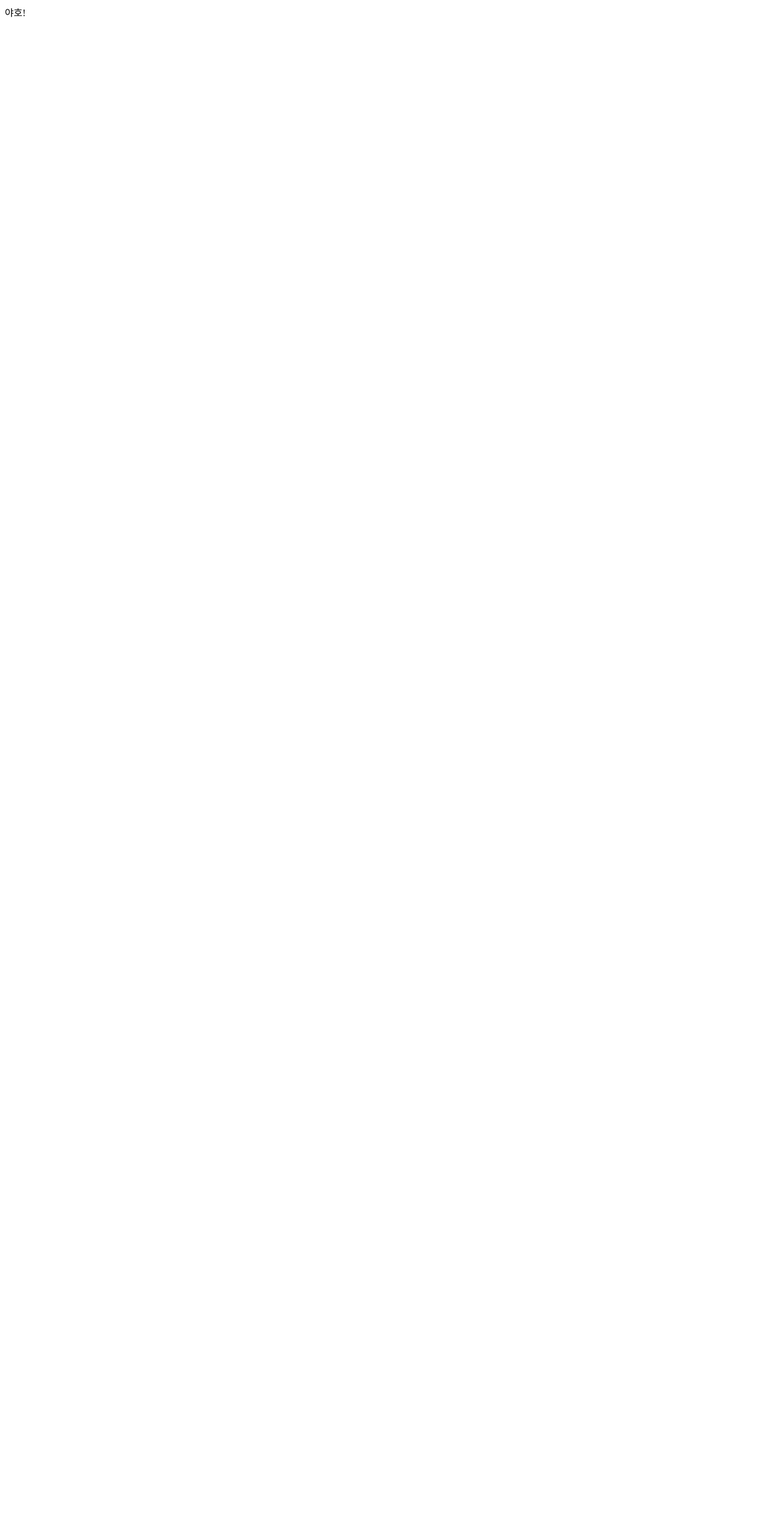
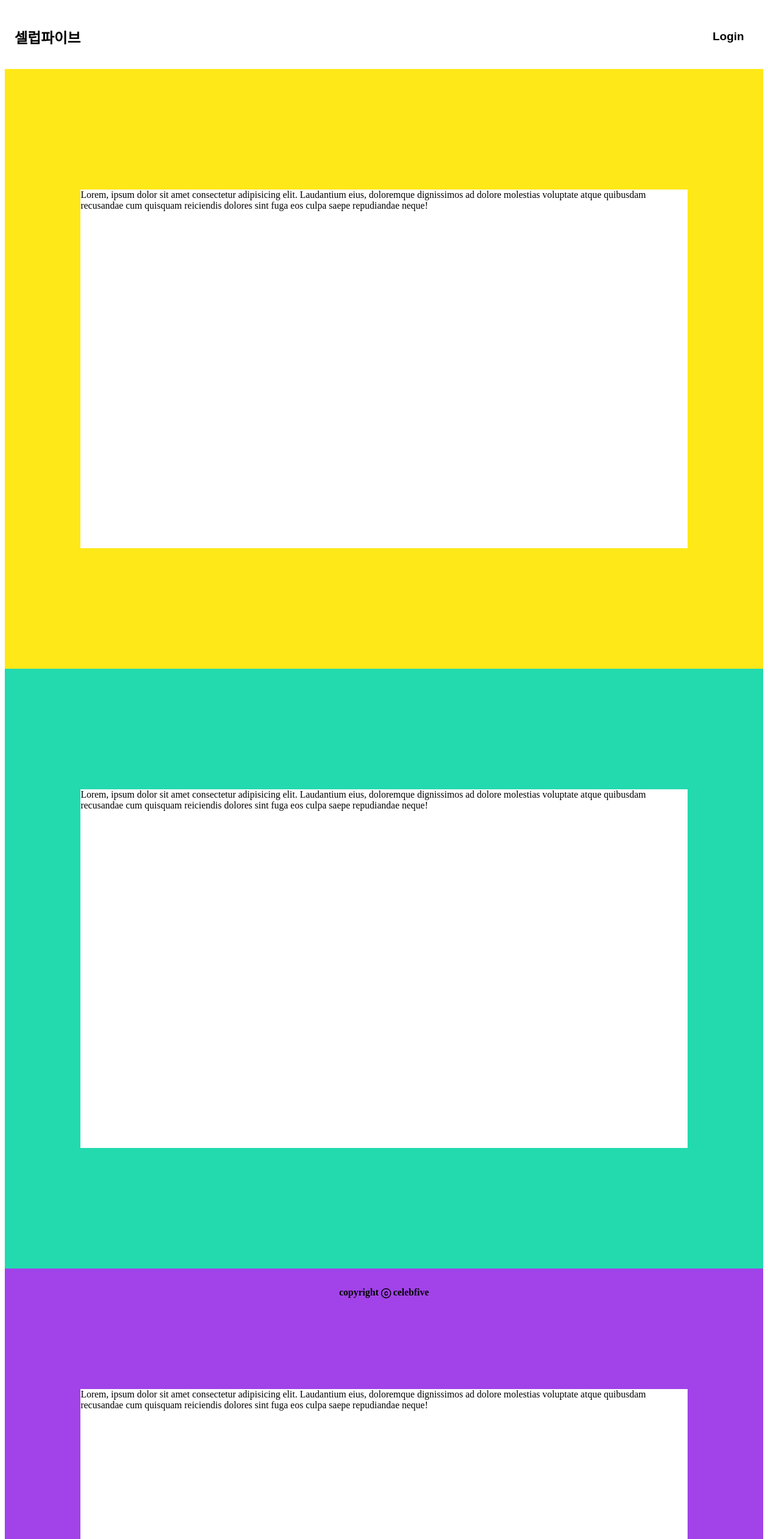
Before and after one commit to ehfdl/celebfive, a React (Create React App) app: page / in a window 1280 px wide. Shown: the top 2566 px of the page at 60% size. Before the commit the page ends 800 px from the top, so only its background shows below. Built offline with nearby package versions, Linux system fonts and the light colour scheme.

Commit message:
:lipstick: design:(MainUI)
- 메인 페이지 UI를 만듭니다

by @Hah-nna

```diff
--- a/src/Router.tsx
+++ b/src/Router.tsx
@@ -1,14 +1,18 @@
 import { BrowserRouter, Route, Routes } from "react-router-dom";
 import Main from "./pages/Main";
 import Test from "./pages/Test";
+import Header from "./components/Header";
+import Footer from "./components/Footer";
 
 const Router = () => {
   return (
     <BrowserRouter>
+      <Header />
       <Routes>
         <Route path="/" element={<Main />} />
         <Route path="/test" element={<Test />} />
       </Routes>
+      <Footer />
     </BrowserRouter>
   );
 };
--- /dev/null
+++ b/src/components/Footer.tsx
@@ -0,0 +1,21 @@
+import React from "react";
+import styled from "styled-components";
+
+export const Footer = () => {
+  return (
+    <div>
+      <FooterText>copyright &#9426; celebfive</FooterText>
+    </div>
+  );
+};
+
+const FooterText = styled.div`
+  display: flex;
+  align-items: center;
+  justify-content: center;
+  font-size: 1rem;
+  font-weight: 800;
+  height: 5rem;
+`;
+
+export default Footer;
--- /dev/null
+++ b/src/components/Header.tsx
@@ -0,0 +1,28 @@
+import React from "react";
+import styled from "styled-components";
+
+export const Header = () => {
+  return (
+    <HeaderWrapper>
+      <h2>셀럽파이브</h2>
+      <LoginButton>Login</LoginButton>
+    </HeaderWrapper>
+  );
+};
+
+const HeaderWrapper = styled.div`
+  display: flex;
+  justify-content: space-between;
+  padding: 1rem;
+`;
+
+const LoginButton = styled.button`
+  border: none;
+  font-size: 1.2rem;
+  font-weight: bold;
+  background-color: transparent;
+  padding: 1rem;
+  cursor: pointer;
+`;
+
+export default Header;
--- /dev/null
+++ b/src/components/HistoryCard.tsx
@@ -0,0 +1,34 @@
+import React from "react";
+import styled from "styled-components";
+import { Fade } from "react-awesome-reveal";
+
+export const HistoryCard = () => {
+  return (
+    <Fade
+      style={{
+        width: "100%",
+        height: "100%",
+        display: "flex",
+        justifyContent: "center",
+        alignItems: "center",
+        margin: "10% 0",
+      }}
+    >
+      <HistoryCardSection>
+        Lorem, ipsum dolor sit amet consectetur adipisicing elit. Laudantium
+        eius, doloremque dignissimos ad dolore molestias voluptate atque
+        quibusdam recusandae cum quisquam reiciendis dolores sint fuga eos culpa
+        saepe repudiandae neque!
+      </HistoryCardSection>
+      ;
+    </Fade>
+  );
+};
+
+const HistoryCardSection = styled.div`
+  width: 80%;
+  height: 80%;
+  background-color: #fff;
+`;
+
+export default HistoryCard;
--- /dev/null
+++ b/src/components/HistoryInfo.tsx
@@ -0,0 +1,65 @@
+import React from "react";
+import styled from "styled-components";
+import HistoryCard from "./HistoryCard";
+import { Fade } from "react-awesome-reveal";
+
+export const HistoryInfo = () => {
+  return (
+    <>
+      <HistorySectionCorea>
+        <HistoryCard />
+      </HistorySectionCorea>
+      <HistorySectionJosun>
+        <HistoryCard />
+      </HistorySectionJosun>
+      <HistorySectionIljea>
+        <HistoryCard />
+      </HistorySectionIljea>
+      <HistorySectionModern>
+        <HistoryCard />
+      </HistorySectionModern>
+    </>
+  );
+};
+
+const HistorySectionCorea = styled.div`
+  display: flex;
+  flex-direction: column;
+  background-color: #ffe818;
+  height: 50%;
+  width: 100%;
+  align-items: center;
+  justify-content: center;
+`;
+
+const HistorySectionJosun = styled.div`
+  display: flex;
+  flex-direction: column;
+  background-color: #23daaf;
+  height: 50%;
+  width: 100%;
+  align-items: center;
+  justify-content: center;
+`;
+
+const HistorySectionIljea = styled.div`
+  display: flex;
+  flex-direction: column;
+  background-color: #a143e8;
+  height: 50%;
+  width: 100%;
+  align-items: center;
+  justify-content: center;
+`;
+
+const HistorySectionModern = styled.div`
+  display: flex;
+  flex-direction: column;
+  background-color: #e84343;
+  height: 50%;
+  width: 100%;
+  align-items: center;
+  justify-content: center;
+`;
+
+export default HistoryInfo;
--- a/src/pages/Main.tsx
+++ b/src/pages/Main.tsx
@@ -1,5 +1,19 @@
+import HistoryInfo from "../components/HistoryInfo";
+import styled from "styled-components";
+import { Fade } from "react-awesome-reveal";
+
 function Main() {
-  return <div>야호!</div>;
+  return (
+    <MainContainer>
+      <HistoryInfo />
+    </MainContainer>
+  );
 }
 
+const MainContainer = styled.div`
+  width: 100%;
+  height: 2000px;
+  margin: 0 auto;
+`;
+
 export default Main;
```
